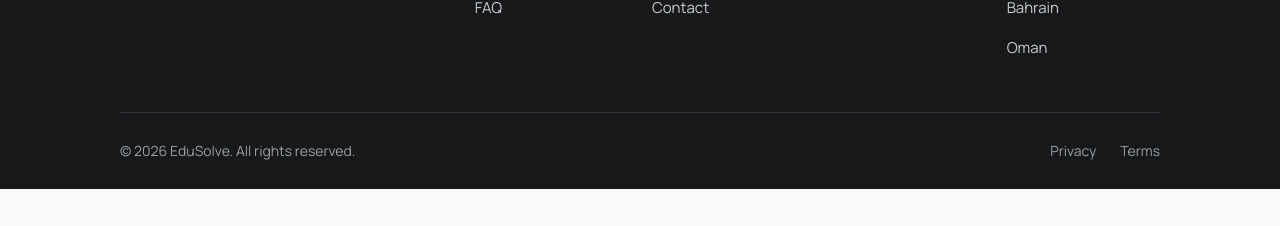
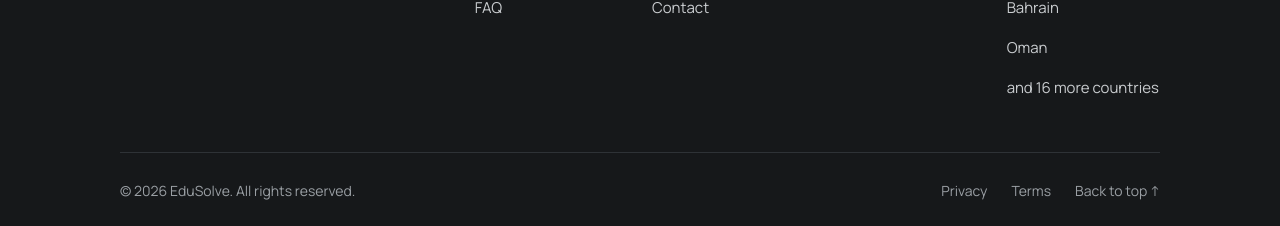
Before and after one commit to alextrade022-creator/Edusolvelearn-website, a Next.js app: page /about in a window 1280 px wide. Shown: the part 3114-3340 px from the top of the page. Before the commit the page ends 3303 px from the top, so only its background shows below. Built offline with nearby package versions, Linux system fonts and the light colour scheme.

Commit message:
feat: Back to top link, more countries in footer, header hide/reveal fixes

```diff
--- /dev/null
+++ b/src/components/layout/BackToTop.tsx
@@ -0,0 +1,22 @@
+'use client';
+
+import { useLenis } from 'lenis/react';
+import { useReducedMotion } from 'motion/react';
+
+// Footer "Back to top ↑": glides to the top of the page with the site's smooth
+// scrolling (an instant jump for visitors who ask for reduced motion).
+export function BackToTop({ className }: { className?: string }) {
+  const lenis = useLenis();
+  const reduceMotion = useReducedMotion();
+
+  const toTop = () => {
+    if (reduceMotion || !lenis) window.scrollTo({ top: 0, behavior: reduceMotion ? 'instant' : 'smooth' });
+    else lenis.scrollTo(0, { duration: 1.2 });
+  };
+
+  return (
+    <button type="button" onClick={toTop} className={className}>
+      Back to top <span aria-hidden="true">↑</span>
+    </button>
+  );
+}
--- a/src/components/layout/Footer.tsx
+++ b/src/components/layout/Footer.tsx
@@ -2,7 +2,8 @@ import Image from 'next-image-export-optimizer';
 import Link from 'next/link';
 import type { ComponentType, ReactNode } from 'react';
 import { FacebookIcon, InstagramIcon, LinkedInIcon, WhatsAppIcon } from '@/components/icons';
-import { CONTACT, COUNTRIES_SERVED, FOOTER_GROUPS, FOOTER_TAGLINE, LEGAL_LINKS, SOCIAL_LINKS, type SocialLink } from '@/content/site';
+import { ALL_COUNTRIES_SERVED, CONTACT, COUNTRIES_SERVED, FOOTER_GROUPS, FOOTER_TAGLINE, LEGAL_LINKS, SOCIAL_LINKS, type SocialLink } from '@/content/site';
+import { BackToTop } from './BackToTop';
 
 const SOCIAL_ICONS: Record<SocialLink['icon'], ComponentType<{ size?: number }>> = {
   linkedin: LinkedInIcon,
@@ -94,6 +95,11 @@ export function Footer() {
                 {country}
               </li>
             ))}
+            <li>
+              <Link href="/courses/#where-we-teach" className={linkClass}>
+                and {ALL_COUNTRIES_SERVED.length - COUNTRIES_SERVED.length} more countries
+              </Link>
+            </li>
           </Column>
         </nav>
       </div>
@@ -101,7 +107,7 @@ export function Footer() {
       <div className="container-site">
         <div className="flex flex-col gap-4 border-t border-footer-line py-7 text-sm text-faint md:flex-row md:items-center md:justify-between">
           <p>© {YEAR} EduSolve. All rights reserved.</p>
-          <ul className="flex gap-6">
+          <ul className="flex flex-wrap gap-x-6 gap-y-2">
             {LEGAL_LINKS.map((link) => (
               <li key={link.href}>
                 <Link href={link.href} className="transition-colors hover:text-white">
@@ -109,6 +115,9 @@ export function Footer() {
                 </Link>
               </li>
             ))}
+            <li>
+              <BackToTop className="cursor-pointer transition-colors hover:text-white" />
+            </li>
           </ul>
         </div>
       </div>
--- a/src/components/layout/HeaderAutoHide.tsx
+++ b/src/components/layout/HeaderAutoHide.tsx
@@ -12,6 +12,11 @@ const getHeader = () => document.querySelector<HTMLElement>('[data-site-header]'
 
 // Only touches the attribute when the state actually changes: even re-setting
 // the same value makes the browser recheck the header's styles mid-scroll.
+// Keyboard focus inside the header (Tab), not focus left behind by a click: a
+// clicked nav link or the menu button keeps focus after the page changes, and
+// counting that would keep the header showing for good.
+const hasKeyboardFocus = (header: HTMLElement) => header.querySelector(':focus-visible') !== null;
+
 const setHidden = (header: HTMLElement, hidden: boolean) => {
   if (header.hasAttribute('data-hidden') === hidden) return;
   if (hidden) header.setAttribute('data-hidden', '');
@@ -65,10 +70,12 @@ export function HeaderAutoHide() {
       lastY.current = y;
       if (y <= HIDE_AFTER) setHidden(header, false);
       // Keep it visible while something in it has keyboard focus.
-      else setHidden(header, delta > 0 && !header.contains(document.activeElement));
+      else setHidden(header, delta > 0 && !hasKeyboardFocus(header));
     };
 
-    const onFocusIn = () => setHidden(header, false);
+    const onFocusIn = () => {
+      if (hasKeyboardFocus(header)) setHidden(header, false);
+    };
 
     window.addEventListener('scroll', onScroll, { passive: true });
     header.addEventListener('focusin', onFocusIn);
--- a/src/components/layout/HeaderNav.tsx
+++ b/src/components/layout/HeaderNav.tsx
@@ -91,12 +91,14 @@ export function HeaderNav() {
 
       {/* Portalled to <body>: the header's backdrop-filter would otherwise trap
           this position:fixed panel inside the header's own box. */}
-      {open ? createPortal(<MobileMenu id={menuId} pathname={pathname} />, document.body) : null}
+      {open ? createPortal(<MobileMenu id={menuId} pathname={pathname} onNavigate={() => setOpen(false)} />, document.body) : null}
     </>
   );
 }
 
-function MobileMenu({ id, pathname }: { id: string; pathname: string }) {
+// Every link closes the menu when tapped — including the page you're already
+// on, where no navigation happens to close it.
+function MobileMenu({ id, pathname, onNavigate }: { id: string; pathname: string; onNavigate: () => void }) {
   const rowClass = 'flex min-h-14 items-center border-b border-line-soft font-serif text-2xl font-medium text-ink';
   return (
     <div
@@ -109,17 +111,19 @@ function MobileMenu({ id, pathname }: { id: string; pathname: string }) {
             key={link.href}
             href={link.href}
             aria-current={isActive(pathname, link.href) ? 'page' : undefined}
+            onClick={onNavigate}
             className={rowClass}
           >
             {link.label}
           </Link>
         ))}
-        <Link href="/contact/" className={rowClass}>
+        <Link href="/contact/" onClick={onNavigate} className={rowClass}>
           Contact
         </Link>
         <div className="mt-8 flex flex-col gap-3">
           <Link
             href="/contact/"
+            onClick={onNavigate}
             className="inline-flex min-h-13 items-center justify-center rounded-xl bg-red px-6 text-base font-semibold text-white"
           >
             Book a free demo class
```
